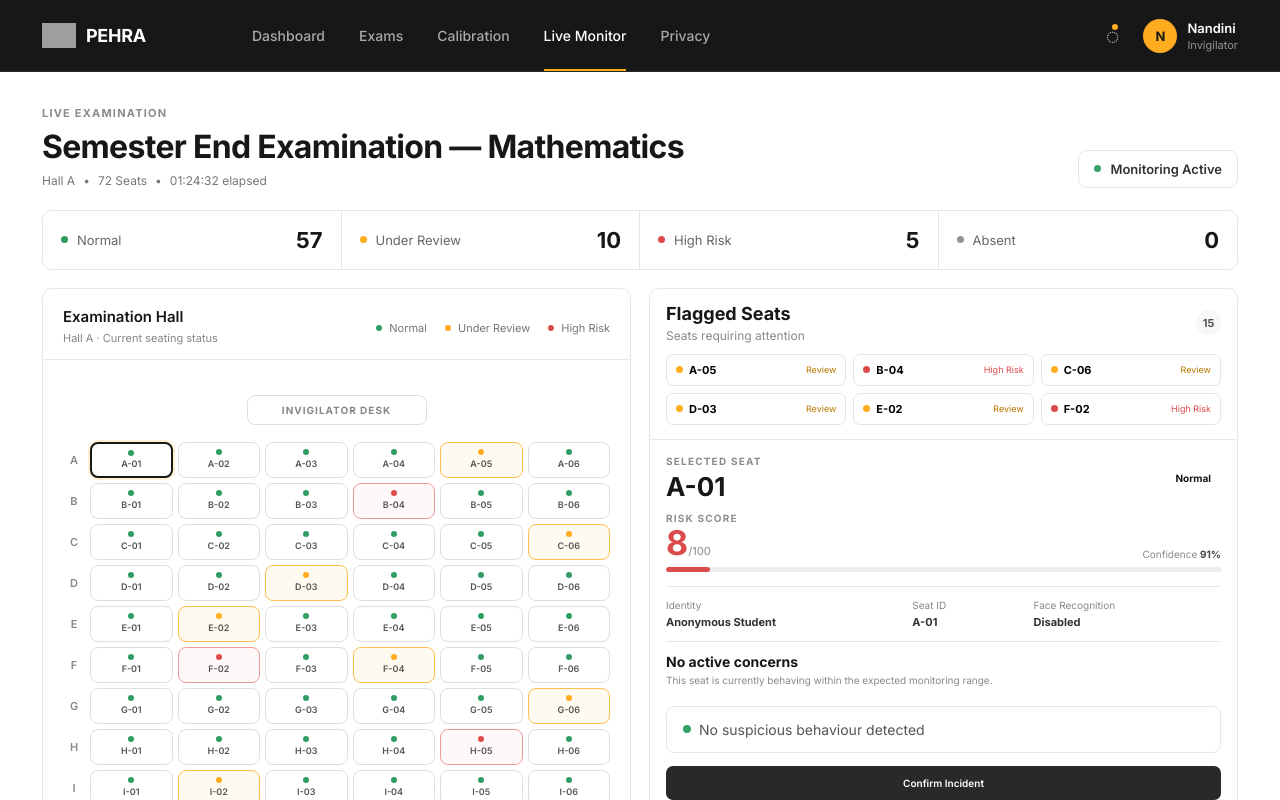
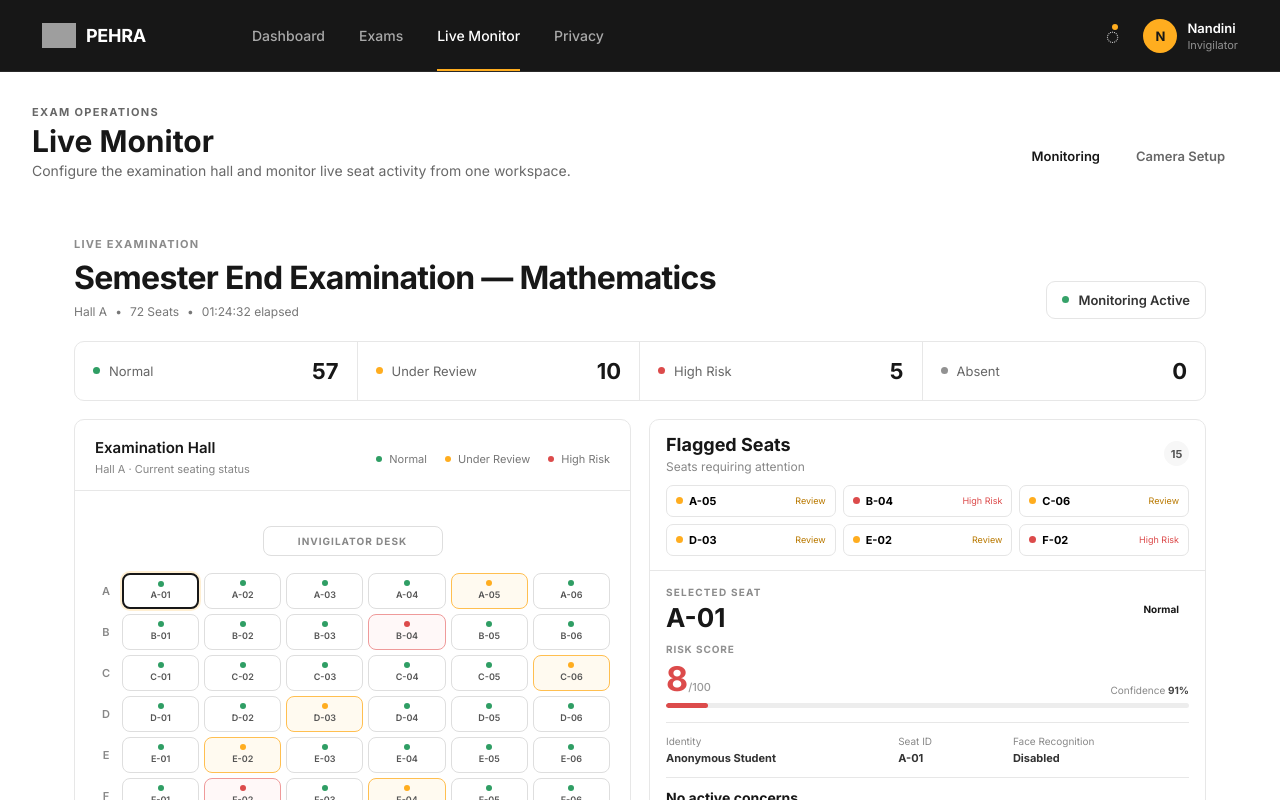
Before and after one commit to nandinirawt/PEHRA, a React app in the folder frontend/: page / in a window 1280 px wide. Both pictures are taken after a click on the button "Live Monitor". Shown: the top 800 px of the page. Built offline with nearby package versions, Linux system fonts and the light colour scheme; grey boxes are pictures that could not be loaded; the HTML template or start-up script is replaced by a standard one.

Commit message:
Combine calibration with live monitor

```diff
--- /dev/null
+++ b/frontend/src/LiveMonitorWorkspace.css
@@ -0,0 +1,78 @@
+.live-workspace {
+  min-height: calc(100vh - 72px);
+  padding: 28px 32px 40px;
+}
+
+.workspace-header {
+  display: flex;
+  justify-content: space-between;
+  align-items: flex-end;
+  gap: 24px;
+  margin-bottom: 24px;
+}
+
+.workspace-eyebrow {
+  font-size: 11px;
+  font-weight: 700;
+  letter-spacing: 0.12em;
+  opacity: 0.65;
+}
+
+.workspace-header h1 {
+  margin: 5px 0 4px;
+  font-size: 30px;
+  line-height: 1.1;
+}
+
+.workspace-header p {
+  margin: 0;
+  opacity: 0.65;
+  font-size: 14px;
+}
+
+.workspace-tabs {
+  display: flex;
+  align-items: center;
+  padding: 4px;
+  border: 1px solid rgba(255, 255, 255, 0.08);
+  border-radius: 12px;
+  background: rgba(255, 255, 255, 0.03);
+}
+
+.workspace-tab {
+  border: none;
+  background: transparent;
+  padding: 10px 18px;
+  border-radius: 9px;
+  font-size: 13px;
+  font-weight: 600;
+  cursor: pointer;
+  color: inherit;
+  opacity: 0.65;
+  transition: 0.2s ease;
+}
+
+.workspace-tab:hover {
+  opacity: 1;
+}
+
+.workspace-tab.active {
+  opacity: 1;
+  background: rgba(255, 255, 255, 0.08);
+}
+
+.workspace-content {
+  width: 100%;
+}
+
+/*
+  The existing LiveMonitor and CameraCalibration
+  already contain their own page-level layouts.
+  Remove their outer spacing when displayed inside
+  the unified workspace.
+*/
+
+.workspace-content > .live-monitor-page,
+.workspace-content > .camera-calibration-page {
+  min-height: auto;
+}
--- /dev/null
+++ b/frontend/src/LiveMonitorWorkspace.jsx
@@ -0,0 +1,88 @@
+import { useState } from "react";
+import LiveMonitor from "./LiveMonitor";
+import CameraCalibration from "./CameraCalibration";
+import "./LiveMonitorWorkspace.css";
+
+function LiveMonitorWorkspace() {
+  const [mode, setMode] = useState("monitoring");
+
+  return (
+    <main className="live-workspace">
+
+      {/* =========================
+          WORKSPACE HEADER
+      ========================== */}
+
+      <div className="workspace-header">
+
+        <div>
+          <span className="workspace-eyebrow">
+            EXAM OPERATIONS
+          </span>
+
+          <h1>
+            Live Monitor
+          </h1>
+
+          <p>
+            Configure the examination hall and monitor
+            live seat activity from one workspace.
+          </p>
+        </div>
+
+
+        {/* =========================
+            MODE SWITCHER
+        ========================== */}
+
+        <div className="workspace-tabs">
+
+          <button
+            className={
+              mode === "monitoring"
+                ? "workspace-tab active"
+                : "workspace-tab"
+            }
+            onClick={() => setMode("monitoring")}
+          >
+            Monitoring
+          </button>
+
+
+          <button
+            className={
+              mode === "setup"
+                ? "workspace-tab active"
+                : "workspace-tab"
+            }
+            onClick={() => setMode("setup")}
+          >
+            Camera Setup
+          </button>
+
+        </div>
+
+      </div>
+
+
+      {/* =========================
+          WORKSPACE CONTENT
+      ========================== */}
+
+      <div className="workspace-content">
+
+        {mode === "monitoring" && (
+          <LiveMonitor />
+        )}
+
+        {mode === "setup" && (
+          <CameraCalibration />
+        )}
+
+      </div>
+
+    </main>
+  );
+}
+
+export default LiveMonitorWorkspace;
--- a/frontend/src/app.jsx
+++ b/frontend/src/app.jsx
@@ -1,6 +1,5 @@
 import PrivacyCenter from "./PrivacyCenter";
-import CameraCalibration from "./CameraCalibration";
-import LiveMonitor from "./LiveMonitor";
+import LiveMonitorWorkspace from "./LiveMonitorWorkspace";
 import { useState } from "react";
 import Dashboard from "./Dashboard.jsx";
 import Exams from "./Exams.jsx";
@@ -18,6 +17,7 @@ function App() {
       <header className="navbar">
 
         <div className="brand">
+
           <img
             src="/pehra-logo.png"
             alt="PEHRA"
@@ -27,6 +27,7 @@ function App() {
           <span className="brand-name">
             PEHRA
           </span>
+
         </div>
 
 
@@ -41,6 +42,7 @@ function App() {
             Dashboard
           </button>
 
+
           <button
             className={`nav-link-button ${
               page === "exams" ? "active" : ""
@@ -49,14 +51,7 @@ function App() {
           >
             Exams
           </button>
-          <button
-    className={`nav-link-button ${
-      page === "calibration" ? "active" : ""
-    }`}
-    onClick={() => setPage("calibration")}
-  >
-    Calibration
-  </button>
+
 
           <button
             className={`nav-link-button ${
@@ -66,6 +61,7 @@ function App() {
           >
             Live Monitor
           </button>
+
 
           <button
             className={`nav-link-button ${
@@ -85,6 +81,7 @@ function App() {
             <span className="notification-dot"></span>
             ◌
           </button>
+
 
           <div className="profile">
 
@@ -119,18 +116,20 @@ function App() {
         <Dashboard />
       )}
 
+
       {page === "exams" && (
         <Exams />
       )}
 
-      {page === "live" && <LiveMonitor />}
-      {page === "calibration" && (
-  <CameraCalibration />
-)}
+
+      {page === "live" && (
+        <LiveMonitorWorkspace />
+      )}
+
 
       {page === "privacy" && (
-  <PrivacyCenter />
-)}
+        <PrivacyCenter />
+      )}
 
     </div>
   );
```
